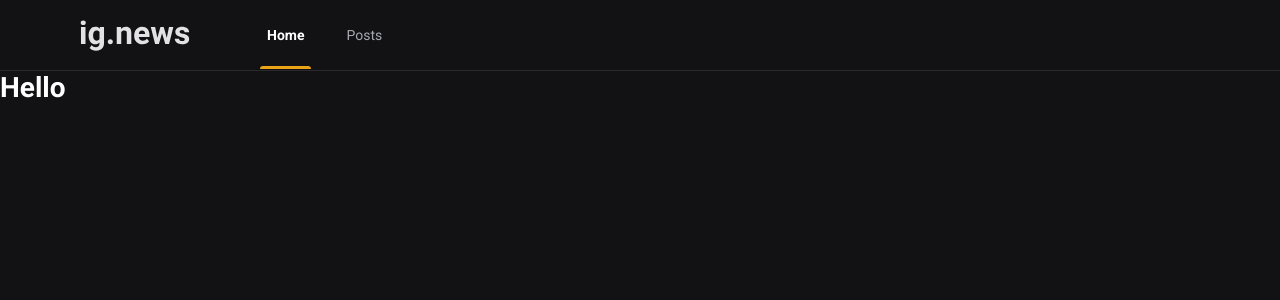
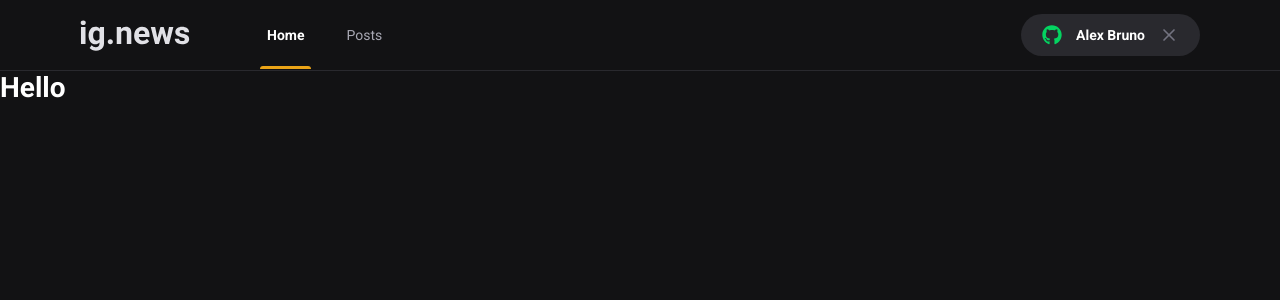
Before and after one commit to alexbruno10/ignews, a Next.js app: page / in a window 1280 px wide. Shown: the top 300 px of the page. Built offline with nearby package versions, Linux system fonts and the light colour scheme.

Commit message:
Create component SignInButton

```diff
--- a/package.json
+++ b/package.json
@@ -12,6 +12,7 @@
     "next": "12.1.4",
     "react": "18.0.0",
     "react-dom": "18.0.0",
+    "react-icons": "^4.3.1",
     "sass": "^1.49.11"
   },
   "devDependencies": {
--- a/src/components/Header/index.tsx
+++ b/src/components/Header/index.tsx
@@ -1,3 +1,4 @@
+import { SignInButton } from '../SignInButton'
 import styles from './styles.module.scss'
 
 export function Header() {
@@ -9,6 +10,8 @@
                     <a className={styles.active}>Home</a>
                     <a>Posts</a>
                 </nav>
+
+                <SignInButton />
             </div>
         </header>
     )
--- a/src/components/Header/styles.module.scss
+++ b/src/components/Header/styles.module.scss
@@ -56,4 +56,8 @@
         }
 
     }
+
+    button{
+        margin-left: auto;
+    }
 }
--- /dev/null
+++ b/src/components/SignInButton/index.tsx
@@ -0,0 +1,22 @@
+import { FaGithub } from 'react-icons/fa'
+import { FiX } from 'react-icons/fi';
+import styles from './styles.module.scss';
+
+export function SignInButton() {
+    const isUserLoggedIn = true;
+
+    return isUserLoggedIn ? (
+
+            <button className={styles.signInButton} type="button">
+                <FaGithub color="#04d361"/>
+                Alex Bruno
+                <FiX color="#737380" className={styles.closeIcon}/>
+            </button>
+
+    ) : (
+        <button className={styles.signInButton} type="button">
+            <FaGithub color="#eba417"/>
+            Sign in with GitHub
+        </button>
+    );
+}
--- /dev/null
+++ b/src/components/SignInButton/styles.module.scss
@@ -0,0 +1,33 @@
+.signInButton {
+    height:3rem;
+    border-radius: 3rem;
+    background: var(--gray-800);
+    border: 0;
+    padding: 0 1.5rem;
+
+    display: flex;
+    align-items: center;
+    justify-content: center;
+
+    color: var(--white);
+    font-weight: bold;
+
+    svg {
+        width: 20px;
+        height: 20px;
+    }
+
+    svg:first-child {
+        margin-right: 1rem;
+    }
+
+    svg.closeIcon {
+        margin-left: 1rem;
+    }
+
+    transition: 0.2s;
+
+    &:hover {
+        filter: brightness(0.8);
+    }
+}
```
Also changed, not shown: 1 other file (tests, documents, lock files or other folders).
